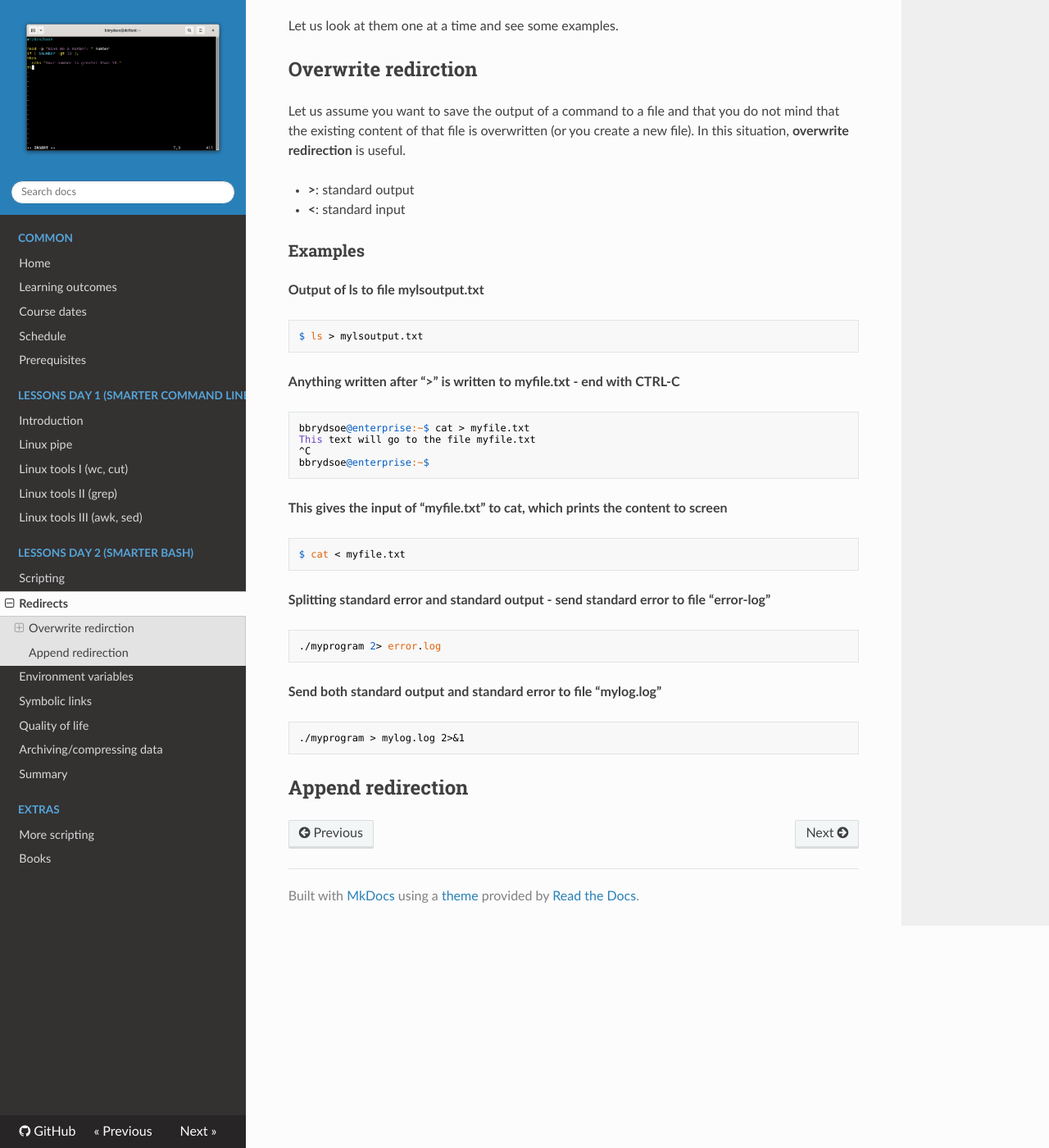
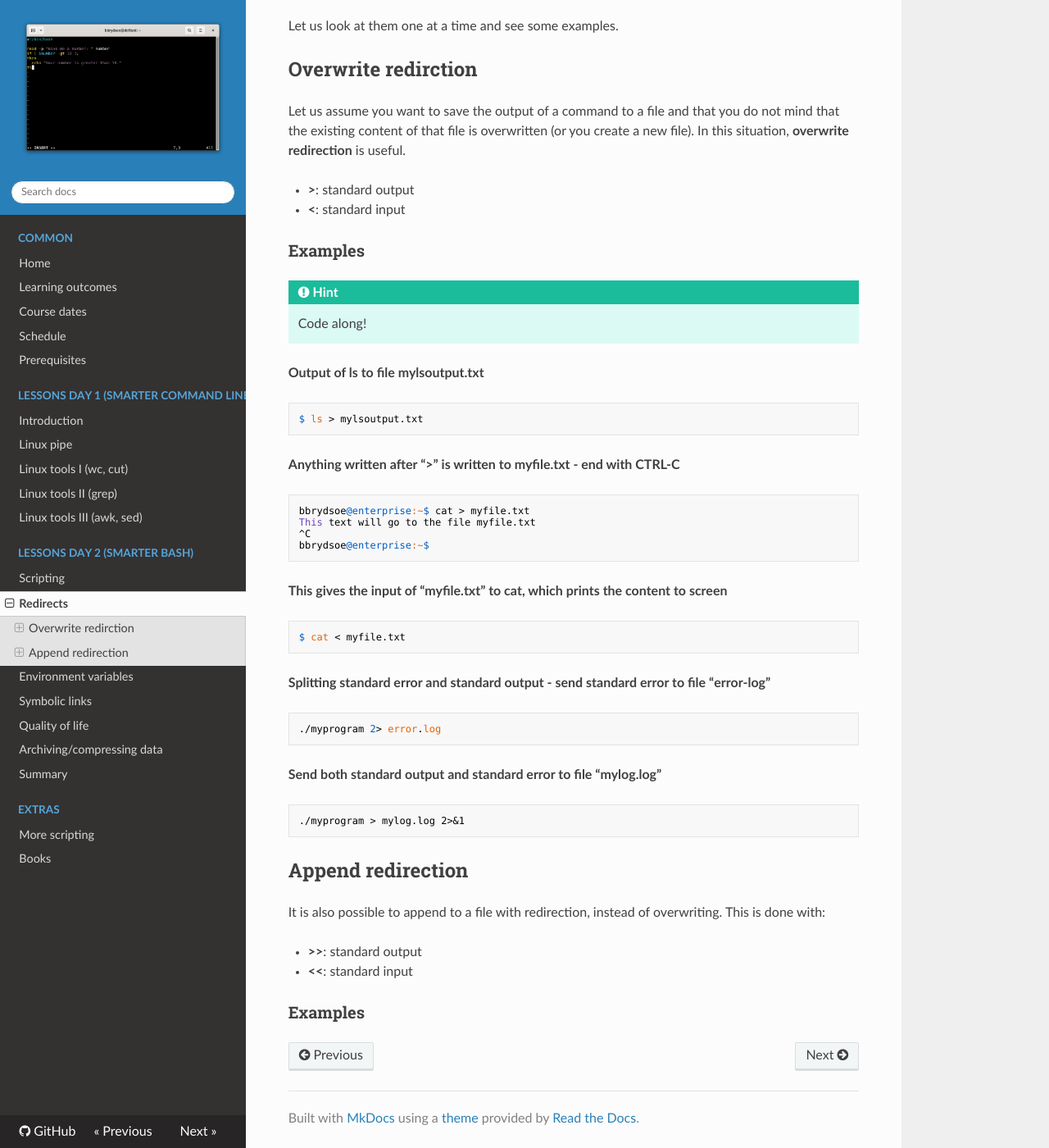
Before and after one commit to UPPMAX/linux-command-line-201, an MkDocs documentation site: the page built from docs/sessions/redirects.md, in a window 1280 px wide and 1400 px high, scrolled down 974 px. Shown: the whole window at 82% size. Built offline with MkDocs 1.6.1, drawn with Linux system fonts in a browser that asks for light colours; nearby versions of some CDN libraries.

Commit message:
Adding a little more about appending and redirection

````diff
--- a/docs/sessions/redirects.md
+++ b/docs/sessions/redirects.md
@@ -38,6 +38,10 @@ Let us assume you want to save the output of a command to a file and that you do
 
 ### Examples
 
+!!! hint
+
+    Code along!
+
 **Output of ls to file mylsoutput.txt**
 ```bash
 $ ls > mylsoutput.txt
@@ -67,3 +71,10 @@ $ cat < myfile.txt
 ```
 
 ## Append redirection
+
+It is also possible to append to a file with redirection, instead of overwriting. This is done with:
+
+- **>>**: standard output
+- **<<**: standard input
+
+### Examples
````
